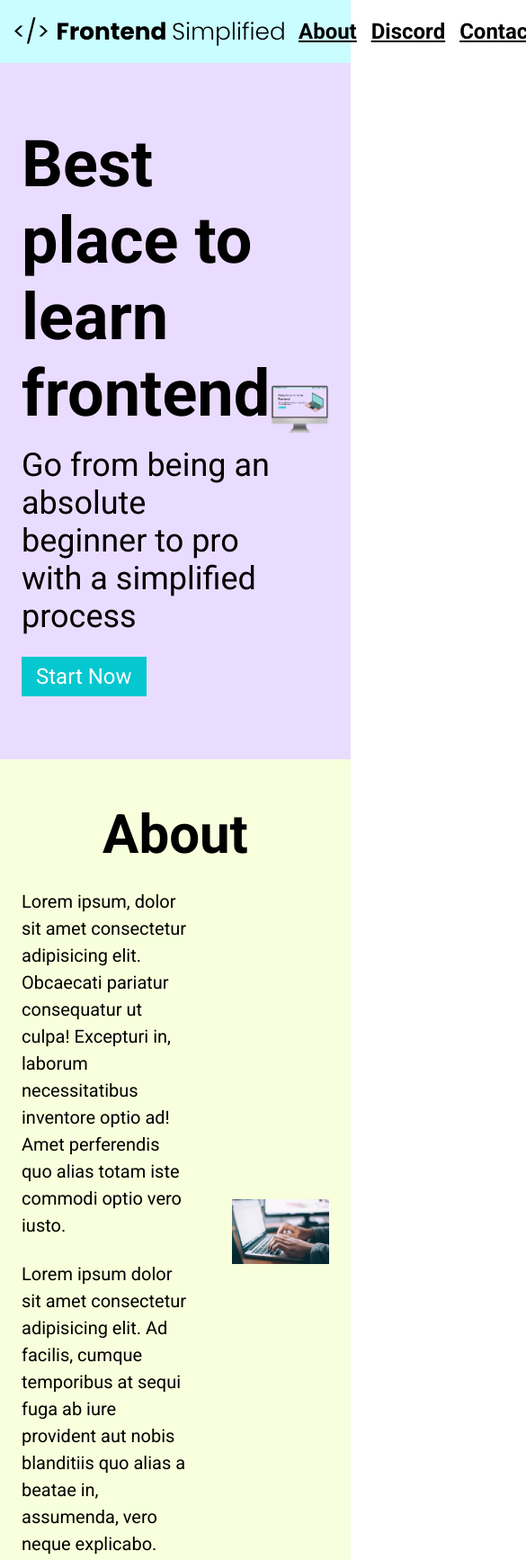
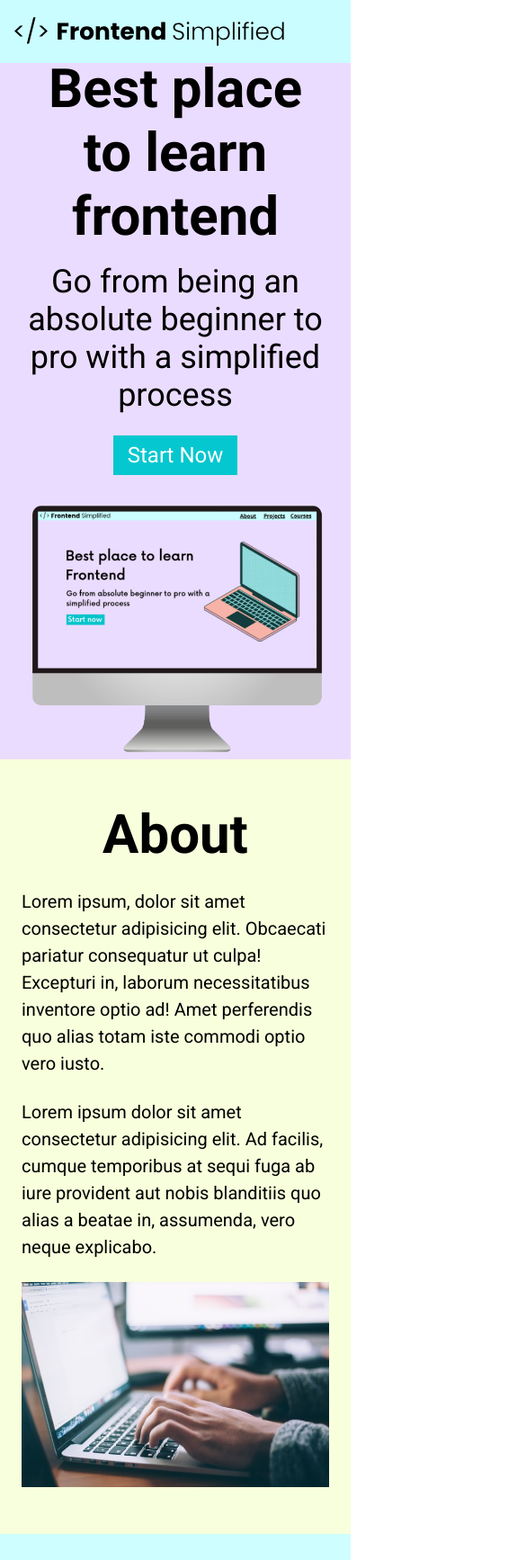
Before and after one commit to Rebecca-creates/Build-Your-Website, a plain HTML site: page index.html in a window 390 px wide. Shown: the top 1734 px of the page at 90% size, 585 px wide, since content can reach past the window. Drawn offline with Linux system fonts and the light colour scheme.

Commit message:
finished

```diff
--- a/index.html
+++ b/index.html
@@ -19,10 +19,10 @@
     </nav>
     <header>
         <div class="row">
-          <div>
+          <div class="home__description">
             <h1>Best place to learn frontend</h1>
             <p class="subheader"> Go from being an absolute beginner to pro with a simplified process</p>
-            <button>Start Now</button>
+            <button class="home__button--description">Start Now</button>
           </div>
           <figure>
             <img src="./assets/laptop.png" alt="home page image">
--- a/style.css
+++ b/style.css
@@ -148,6 +148,8 @@
     display: flex;
     flex-direction: column;
     margin: 0 auto;
+    padding: 0 24px;
+
 }
 
 input, textarea {
@@ -181,3 +183,70 @@
 .footer__link {
     padding: 0 16px;
 }
+
+/*SMALL PHONES, TABLETS, LARGE SMARTPHONES */
+
+@media (max-width: 728px) {
+    .row {
+        flex-direction: column;
+    }
+
+    .home__description {
+        margin-bottom: 24px;
+        display: flex;
+        flex-direction: column;
+        align-items: center;
+    }
+
+    .home__button--description {
+        max-width: 240px;
+    }
+
+    h1 {
+        text-align: center;
+        font-size: 60px;
+    }
+
+    .subheader {
+        text-align: center;
+        font-size: 28
+    }
+
+ul {
+    display: none;
+}
+
+.section__description {
+    flex-direction: column;
+}
+
+.section__description--wrapper {
+    width: 100%;
+}
+
+.about__img--wrapper {
+    width: 100%;
+}
+
+#discord .section__description {
+    flex-direction: column-reverse;
+}
+
+footer {
+    padding: 28px 24px;
+}
+
+.footer__logo {
+    max-width: 360px;
+}
+
+.footer__link {
+    padding 0 4x;
+    font-size: 16px;
+}
+
+.footer__links {
+    margin-bottom: 24px;
+}
+
+}
```
